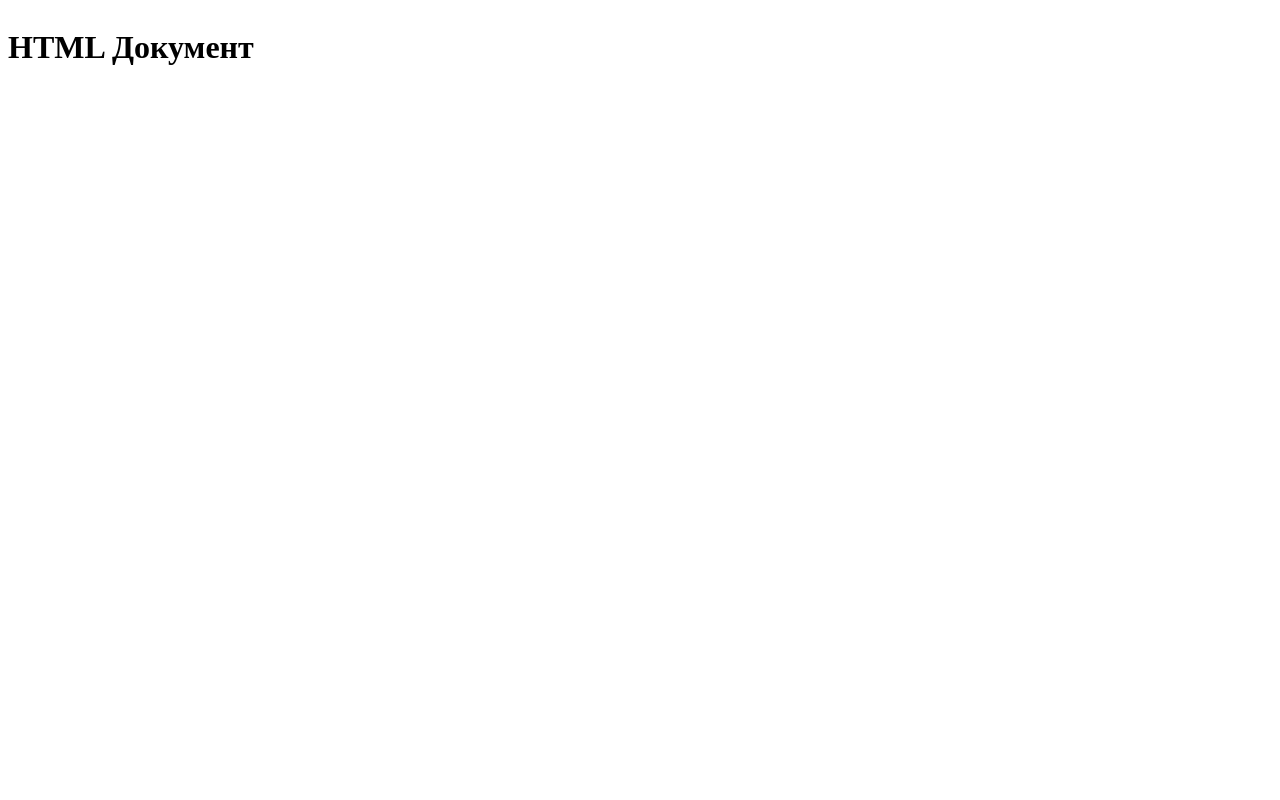
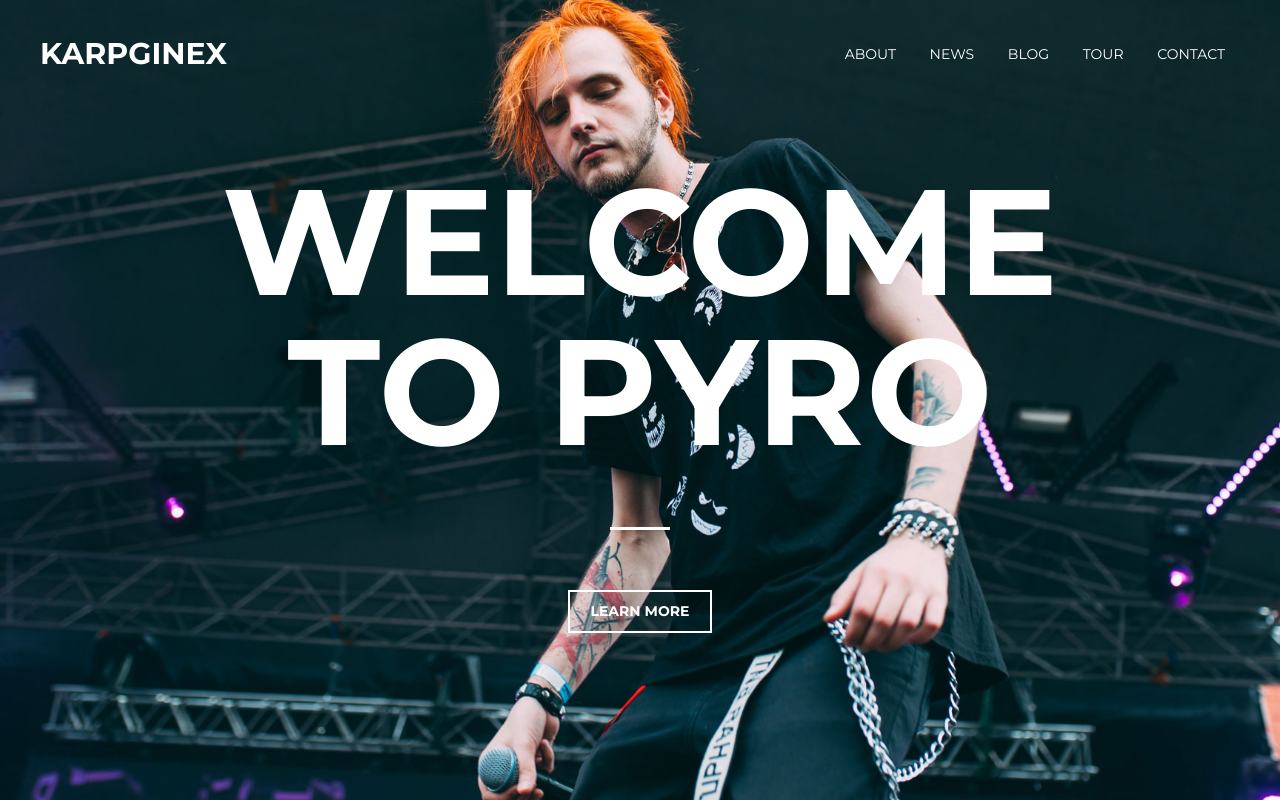
Before and after one commit to karpginex/Website-about-Pyrokinesis, a PHP site: page / in a window 1280 px wide. Before the commit the page is almost empty. Run offline with PHP 8.4, Linux system fonts and the light colour scheme.

Commit message:
finished intro

```diff
--- a/index.php
+++ b/index.php
@@ -1,14 +1,38 @@
 <!DOCTYPE html>
-<html>
+<html lang="en">
+<head>
+      <meta charset="UTF-8">
+      <link href="source/css/style.css" rel="stylesheet">
+      <link rel="preconnect" href="https://fonts.gstatic.com">
+      <link href="https://fonts.googleapis.com/css2?family=Kaushan+Script&family=Montserrat:wght@400;700&display=swap" rel="stylesheet">
+      <title>Pyrokinesis</title>
+</head>
 <body>
 
-<h1>HTML Документ</h1>
-
-<div class="image_bg">
-      <span style="background-image: url('source/images/background.jpg');"></span>
+<div class="header">
+      <div class="container">
+            <div class="header__inner">
+                  <div class="header__logo">KARPGINEX</div>
+                  <nav class="nav">
+                        <a class="nav__link" href="#">About</a>
+                        <a class="nav__link" href="#">News</a>
+                        <a class="nav__link" href="#">Blog</a>
+                        <a class="nav__link" href="#">Tour</a>
+                        <a class="nav__link" href="#">Contact</a>
+                  </nav>
+            </div>
+      </div>
 </div>
 
-<link rel="stylesheet" type="text/css" href="source/styles/main.css">
+<div class="intro">
+      <div class="container">
+            <div class="intro__inner">
+            <h1 class="intro__title">Welcome to pyro</h1>
+            <a class="button" href="#">Learn More</a>
+
+            </div>
+      </div>
+</div>
 
 </body>
 </html>
--- /dev/null
+++ b/source/css/style.css
@@ -0,0 +1,157 @@
+body{
+    margin:0;
+
+    font-family: 'Montserrat', sans-serif;
+    font-size: 15px;
+
+    line-height: 1.6;
+    color: #dbdbdb;
+}
+    *,
+    *:before,
+    *:after{
+        box-sizing: border-box;
+    }
+
+h1,h2,h3,h4,h5,h6{
+    margin: 0;
+}
+/* Container*/
+.container {
+    width: 100%;
+    max-width: 1200px;
+    margin: 0 auto;
+}
+
+/* Intro */
+.intro{
+    display:flex;
+    flex-direction: column;
+    justify-content: center;
+    width: 100%;
+    height: 100vh;
+    background: url(../images/background.jpg) center
+    no-repeat;
+    -webkit-background-size:cover;
+    background-size: cover;
+}
+.intro__inner{
+    text-align: center;
+    width: 100%;
+    max-width: 880px;
+    margin: 0 auto;
+
+}
+.intro__title{
+    font-size:150px;
+    font-weight: 700;
+    text-transform: uppercase;
+    line-height: 1;
+    color: #fff;
+}
+
+/* line under title */
+.intro__title:after{
+    content: "";
+    display: block;
+    width: 60px;
+    height: 3px;
+    margin: 60px auto;
+
+    background-color: #fff;
+}
+
+/* Header */
+.header{
+    padding-top: 30px;
+    width: 100%;
+    position: absolute;
+    top: 0;
+    left: 0;
+    right: 0;
+    z-index: 1000;
+
+
+}
+
+.header__inner{
+
+    display:flex;
+    justify-content: space-between;
+    align-items: center;
+}
+
+.header__logo{
+    font-size: 30px;
+    font-weight: 700;
+    color: #fff;
+
+
+}
+
+/* Navigation */
+.nav{
+    font-size:14px;
+    text-transform: uppercase;
+}
+
+.nav__link{
+    display: inline-block;
+    vertical-align: top;
+    margin: 0 15px;
+    position:relative;
+    color:#fff;
+    text-decoration: none;
+
+    transition: color 0.5s linear;
+}
+
+.nav__link:after{
+    content: "";
+    display: block;
+    width: 100%;
+    height: 3px;
+
+    background-color: aquamarine;
+    opacity: 0;
+
+    position: absolute;
+    top: 100%;
+    left: 0;
+    z-index: 1;
+
+    transition: opacity 0.5s linear;
+
+}
+.nav__link:hover{
+    color:aquamarine;
+}
+
+.nav__link:hover::after{
+    opacity: 1;
+}
+
+/* Button */
+.button{
+    display: inline-block;
+    vertical-align: top;
+    padding: 8px 20px;
+
+    margin: 0 0;
+    font-size: 14px;
+    font-weight: 700;
+
+    border: 2.5px solid #fff;
+
+    color: #fff;
+    text-transform: uppercase;
+    text-decoration: none;
+
+    transition: background 0.5s
+    linear, color 0.5s;
+}
+
+.button:hover{
+    background-color:azure;
+    color:black;
+}
--- a/source/styles/main.css
+++ /dev/null
@@ -1,15 +0,0 @@
-.image-bg {
-    position: relative;
-    height: auto;
-}
-
-.image_bg span {
-    width: 100%;
-    height: 300px;
-    background-repeat: no-repeat;
-    background-size: cover;
-}
-
-h1, p {
-    position: absolute;
-}
```
Also changed, not shown: source/images/background.jpg, source/images/background1.jpg (added).
